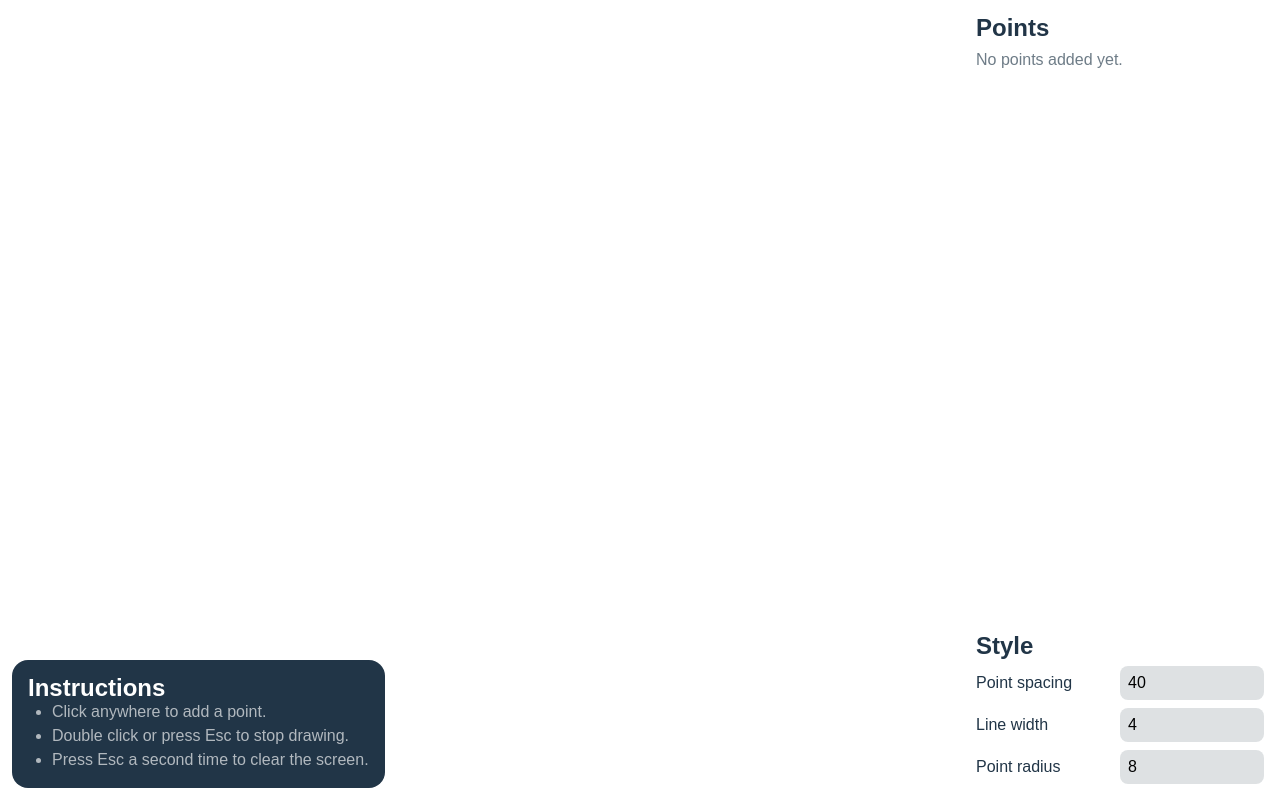
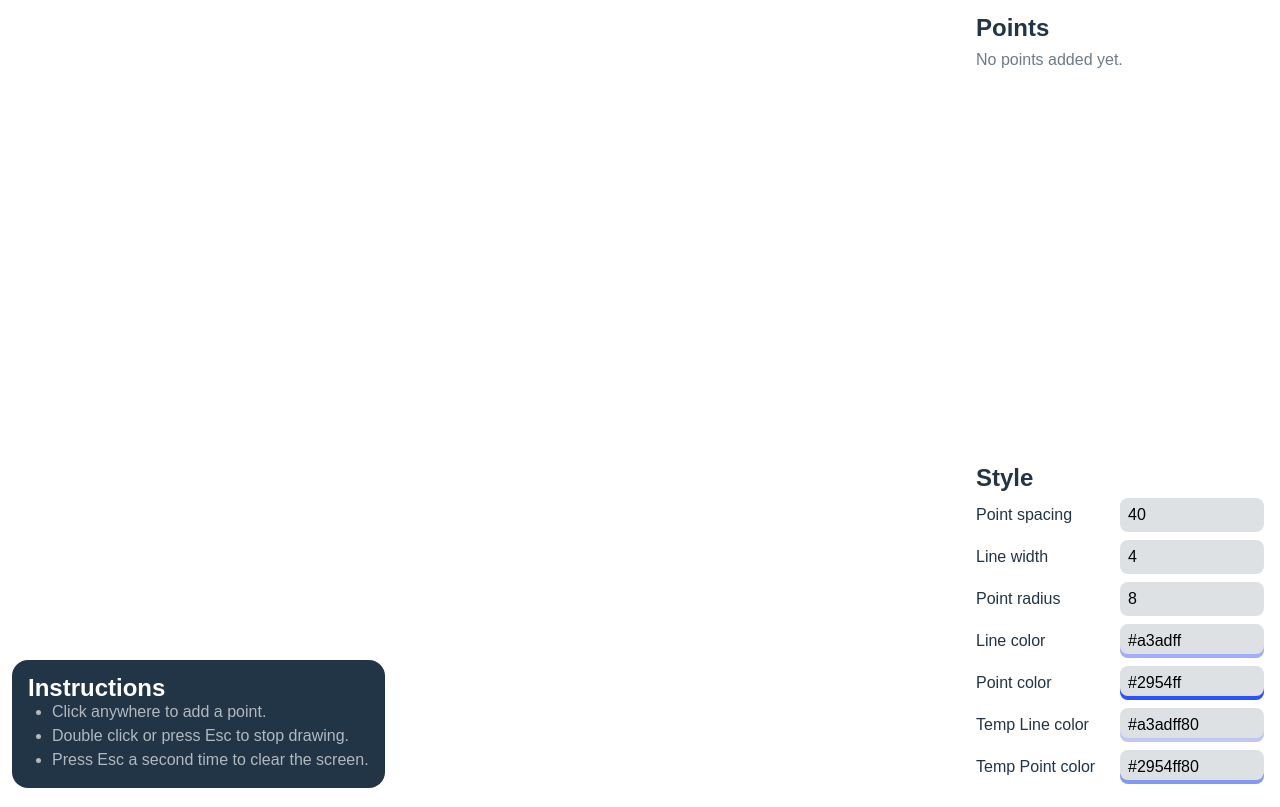
Before and after one commit to TheOmer77/lines, a React (Vite) app: page / in a window 1280 px wide. Built offline with nearby package versions, Linux system fonts and the light colour scheme.

Commit message:
Add color controls

```diff
--- a/src/components/Controls/StyleControls.tsx
+++ b/src/components/Controls/StyleControls.tsx
@@ -1,6 +1,10 @@
 import { Dispatch, SetStateAction } from 'react';
 import LabeledInput from '../general/LabeledInput';
 import type { StyleProperties } from '../../types';
+
+const colorInputStyle = (color: string) => ({
+  boxShadow: `inset 0 -0.25rem 0 0 ${color}`,
+});
 
 const StyleControls = ({
   style,
@@ -57,6 +61,58 @@ const StyleControls = ({
           }))
         }
       />
+      <LabeledInput
+        label='Line color'
+        id='input-color-line'
+        type='text'
+        value={style.colors.line}
+        onChange={e =>
+          setStyle(prev => ({
+            ...prev,
+            colors: { ...prev.colors, line: e.target.value },
+          }))
+        }
+        style={colorInputStyle(style.colors.line)}
+      />
+      <LabeledInput
+        label='Point color'
+        id='input-color-point'
+        type='text'
+        value={style.colors.point}
+        onChange={e =>
+          setStyle(prev => ({
+            ...prev,
+            colors: { ...prev.colors, point: e.target.value },
+          }))
+        }
+        style={colorInputStyle(style.colors.point)}
+      />
+      <LabeledInput
+        label='Temp Line color'
+        id='input-color-tempLine'
+        type='text'
+        value={style.colors.tempLine}
+        onChange={e =>
+          setStyle(prev => ({
+            ...prev,
+            colors: { ...prev.colors, tempLine: e.target.value },
+          }))
+        }
+        style={colorInputStyle(style.colors.tempLine)}
+      />
+      <LabeledInput
+        label='Temp Point color'
+        id='input-color-tempPoint'
+        type='text'
+        value={style.colors.tempPoint}
+        onChange={e =>
+          setStyle(prev => ({
+            ...prev,
+            colors: { ...prev.colors, tempPoint: e.target.value },
+          }))
+        }
+        style={colorInputStyle(style.colors.tempPoint)}
+      />
     </>
   );
 };
```
